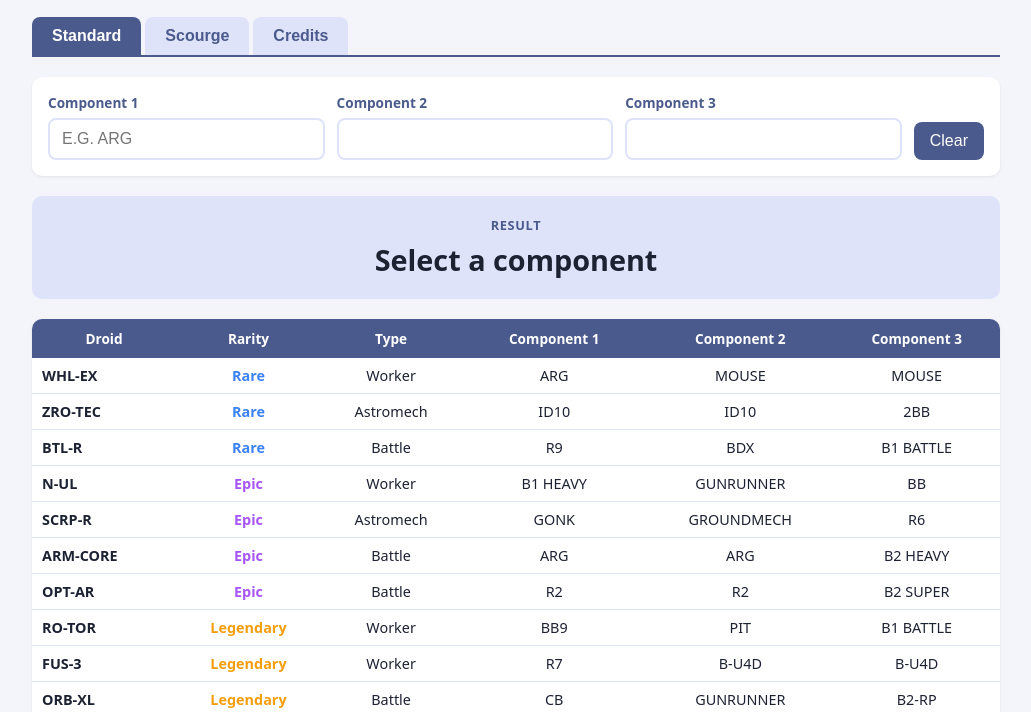
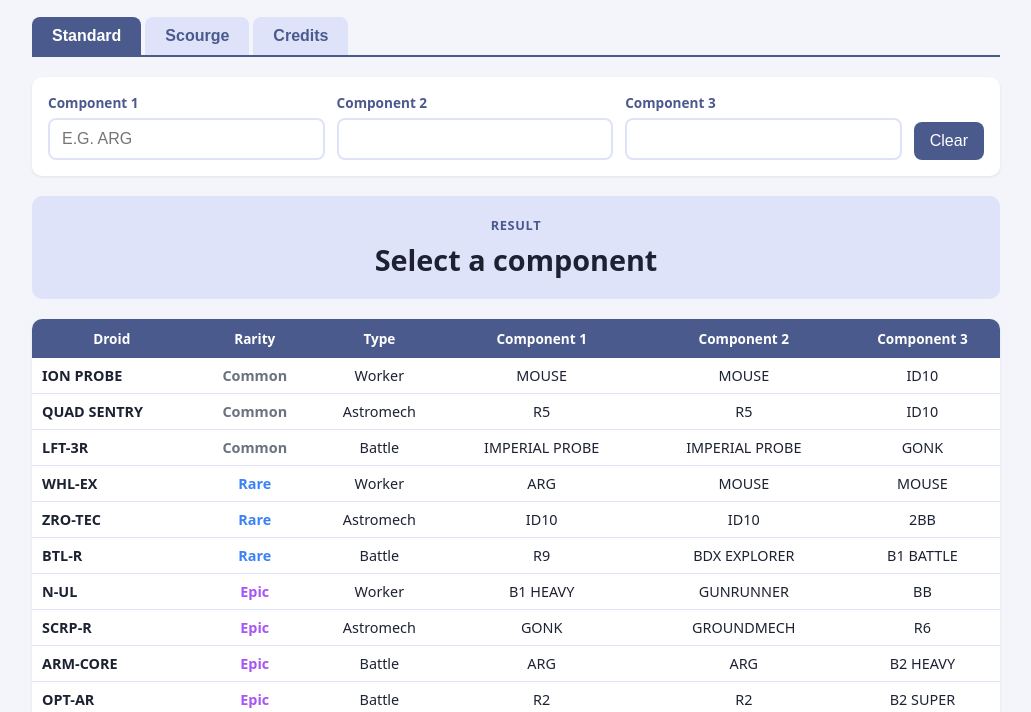
Before and after one commit to story-games/droid-tycoon-calculator, a plain HTML site: page index.html in a window 1280 px wide. Shown: the part 88-800 px from the top of the page, without its empty margins (124-1155 px from the left). Drawn offline with Linux system fonts and the light colour scheme.

Commit message:
feat: add 11 new fusion recipes from v3 sheet

```diff
--- a/index.html
+++ b/index.html
@@ -12,6 +12,7 @@
     --accent: #dfe3fa;
     --text: #1d2233;
     --muted: #6b7290;
+    --common: #6b7280;
     --rare: #3b82f6;
     --epic: #a855f7;
     --legendary: #f59e0b;
@@ -101,6 +102,7 @@
   td.hit { background: #fef9c3; font-weight: 700; }
   td.anchor { font-weight: 700; }
   .rarity { font-weight: 700; }
+  .rarity.Common { color: var(--common); }
   .rarity.Rare { color: var(--rare); }
   .rarity.Epic { color: var(--epic); }
   .rarity.Legendary { color: var(--legendary); }
@@ -251,26 +253,44 @@
 </main>
 
 <script>
-  // ============ Shared data — source: docs/images/standard-recipes.png (Standard Fusion Recipes) ============
-  // Scourge recipes (docs/images/scourge-recipes.png) are the same 17 recipes with a tier layer — do NOT duplicate.
+  // ============ Shared data ============
+  // Sources: docs/images/standard-recipes.png (original 17) + docs/images/standard-recipes-v3.png (11 new).
+  // Conflicts between the sheets follow the public guides: AXL-POD, SRV-0 and LOW-MO = Astromech.
+  // Scourge recipes (docs/images/scourge-recipes.png) reuse this list with a tier layer — do NOT duplicate.
   const RECIPES = [
+    // Common (v3)
+    { name: "ION PROBE",   rarity: "Common",    type: "Worker",    components: ["MOUSE", "MOUSE", "ID10"] },
+    { name: "QUAD SENTRY", rarity: "Common",    type: "Astromech", components: ["R5", "R5", "ID10"] },
+    { name: "LFT-3R",      rarity: "Common",    type: "Battle",    components: ["IMPERIAL PROBE", "IMPERIAL PROBE", "GONK"] },
+    // Rare
     { name: "WHL-EX",   rarity: "Rare",      type: "Worker",    components: ["ARG", "MOUSE", "MOUSE"] },
     { name: "ZRO-TEC",  rarity: "Rare",      type: "Astromech", components: ["ID10", "ID10", "2BB"] },
-    { name: "BTL-R",    rarity: "Rare",      type: "Battle",    components: ["R9", "BDX", "B1 BATTLE"] },
+    { name: "BTL-R",    rarity: "Rare",      type: "Battle",    components: ["R9", "BDX EXPLORER", "B1 BATTLE"] },
+    // Epic
     { name: "N-UL",     rarity: "Epic",      type: "Worker",    components: ["B1 HEAVY", "GUNRUNNER", "BB"] },
     { name: "SCRP-R",   rarity: "Epic",      type: "Astromech", components: ["GONK", "GROUNDMECH", "R6"] },
     { name: "ARM-CORE", rarity: "Epic",      type: "Battle",    components: ["ARG", "ARG", "B2 HEAVY"] },
     { name: "OPT-AR",   rarity: "Epic",      type: "Battle",    components: ["R2", "R2", "B2 SUPER"] },
+    { name: "STRD-3",   rarity: "Epic",      type: "Worker",    components: ["SENATE HOVERCAM", "SENATE HOVERCAM", "MPH"] },
+    { name: "BI-BIT",   rarity: "Epic",      type: "Astromech", components: ["R9", "R9", "EGL"] },
+    // Legendary
     { name: "RO-TOR",   rarity: "Legendary", type: "Worker",    components: ["BB9", "PIT", "B1 BATTLE"] },
     { name: "FUS-3",    rarity: "Legendary", type: "Worker",    components: ["R7", "B-U4D", "B-U4D"] },
     { name: "ORB-XL",   rarity: "Legendary", type: "Battle",    components: ["CB", "GUNRUNNER", "B2-RP"] },
     { name: "QIK-BIT",  rarity: "Legendary", type: "Astromech", components: ["GROUNDMECH", "GROUNDMECH", "BB9"] },
+    { name: "TOR-Q",    rarity: "Legendary", type: "Battle",    components: ["KT", "KT", "B2-RP"] },
+    { name: "HV-EE",    rarity: "Legendary", type: "Astromech", components: ["JO9-4MN", "BB9", "BB9"] },
+    // Mythic
     { name: "RIV-3T",   rarity: "Mythic",    type: "Worker",    components: ["KX", "IG", "RIC"] },
     { name: "LUG-G",    rarity: "Mythic",    type: "Worker",    components: ["LOADLIFTER", "ID10", "R5"] },
     { name: "X-ONK",    rarity: "Mythic",    type: "Battle",    components: ["KX", "KX", "GONK"] },
     { name: "SRV-0",    rarity: "Mythic",    type: "Battle",    components: ["RIC-1200", "B1 HEAVY", "B1 HEAVY"] },
-    { name: "AXL-POD",  rarity: "Mythic",    type: "Astromech", components: ["RIC", "BDX", "R7"] },
+    { name: "AXL-POD",  rarity: "Mythic",    type: "Astromech", components: ["RIC", "BDX EXPLORER", "R7"] },
     { name: "LOW-MO",   rarity: "Mythic",    type: "Astromech", components: ["A-LT", "A-LT", "LOADLIFTER"] },
+    { name: "AX-L",     rarity: "Mythic",    type: "Battle",    components: ["MPH", "IG", "IG"] },
+    { name: "MO-TRO",   rarity: "Mythic",    type: "Astromech", components: ["A-LT", "A-LT", "ECG"] },
+    { name: "SKM-MR",   rarity: "Mythic",    type: "Astromech", components: ["A-LT", "A-LT", "SNOW MOUSE"] },
+    { name: "KL-NK",    rarity: "Mythic",    type: "Protocol",  components: ["PZ", "PZ", "RIC"] },
   ];
 
   const ALL_COMPONENTS = [...new Set(RECIPES.flatMap(r => r.components))].sort();
```
Also changed, not shown: docs/images/standard-recipes-v3.png (renamed from docs/v3.png), 5 other files.
